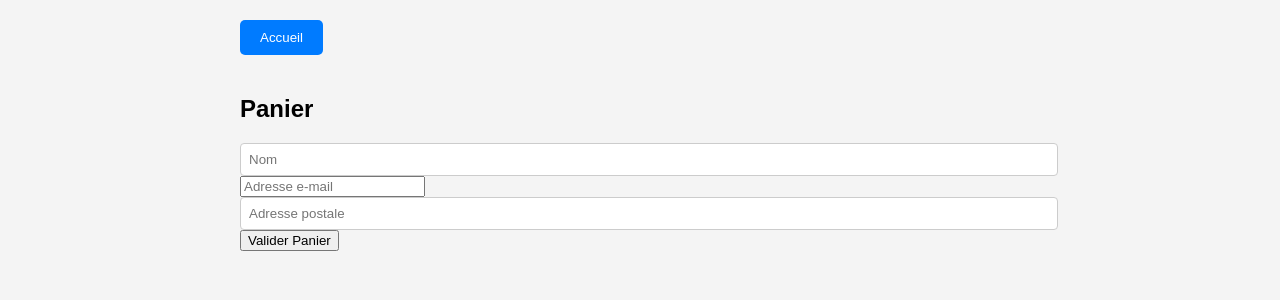
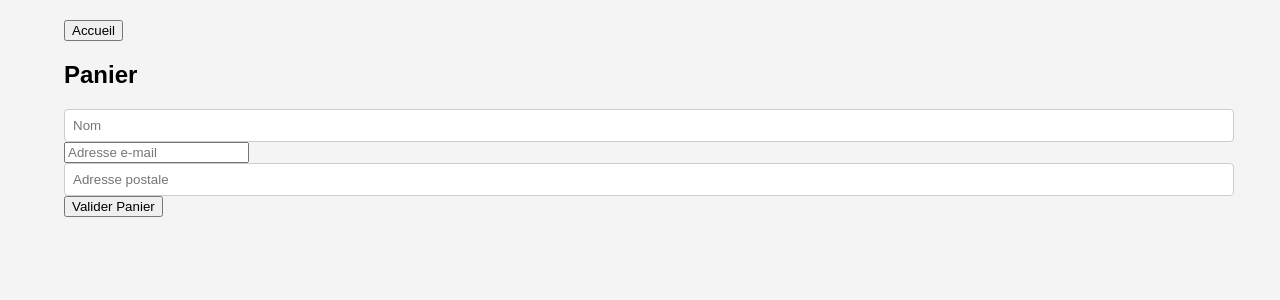
Before and after one commit to Sorohpsoe/WEB, a React (Create React App) app in the folder react_front/: page /panier in a window 1280 px wide. Shown: the top 300 px of the page. Built offline with nearby package versions, Linux system fonts and the light colour scheme.

Commit message:
mails style

```diff
--- a/react_front/src/styles/Panier.css
+++ b/react_front/src/styles/Panier.css
@@ -1,61 +1,50 @@
+/* Conteneur du panier */
 .panier-container {
   padding: 20px;
-  max-width: 800px;
+  width: 90%; /* Ajustement de la largeur */
+  max-width: 1200px; /* Définition de la largeur maximale */
   margin: 0 auto;
 }
 
-.button-accueil {
-  background-color: #007bff;
-  color: #fff;
-  padding: 10px 20px;
-  border: none;
-  cursor: pointer;
-  border-radius: 5px;
-  margin-bottom: 20px;
+/* Éléments individuels du panier */
+.panier-item {
+  border: 2px solid #ccc;
+  border-radius: 10px; /* Augmentation de la bordure arrondie */
+  padding: 20px;
+  margin-bottom: 20px; /* Espacement entre les éléments du panier */
+  display: grid; /* Utilisation de la grille pour organiser les éléments */
+  grid-template-columns: auto 1fr; /* Une colonne pour l'image et une colonne pour les détails */
+  grid-gap: 20px; /* Espacement entre les colonnes */
 }
 
-.panier-title {
-  font-size: 24px;
-  margin-bottom: 20px;
+/* Image de l'article */
+.item-image {
+  width: 150px;
+  height: auto;
+  object-fit: contain;
+  border-radius: 5px; /* Bordure arrondie pour l'image */
 }
 
-.panier-items {
-  display: grid;
-  grid-template-columns: repeat(auto-fill, minmax(250px, 1fr));
-  grid-gap: 20px;
+/* Détails de l'article */
+.item-details {
+  display: flex;
+  flex-direction: column; /* Afficher les détails de l'article en colonne */
 }
 
-.panier-item {
-  background-color: #fff;
-  border: 1px solid #ccc;
-  border-radius: 5px;
-  padding: 20px;
-  display: flex;
+/* Titre de l'article */
+.item-title {
+  font-size: 18px;
+  margin-bottom: 10px; /* Espacement entre le titre et le prix */
 }
 
-.item-image {
-  width: auto; /* Définir la largeur sur "auto" */
-  max-width: 100px; /* Définir la largeur maximale */
-  height: auto;
-  object-fit: cover;
-  margin-right: 20px; /* Ajouter un espacement à droite de l'image */
-  flex-shrink: 0; /* Empêcher la réduction de la taille de l'image */
-}
-
-.item-details {
-  flex-grow: 1;
-}
-
-.item-title {
-  font-size: 18px;
-  margin: 0;
-}
-
+/* Prix de l'article */
 .item-price {
   font-size: 14px;
   color: #666;
+  margin-bottom: 10px; /* Espacement entre le prix et la quantité */
 }
 
+/* Quantité de l'article */
 .item-quantity {
   font-size: 14px;
   color: #666;
```
